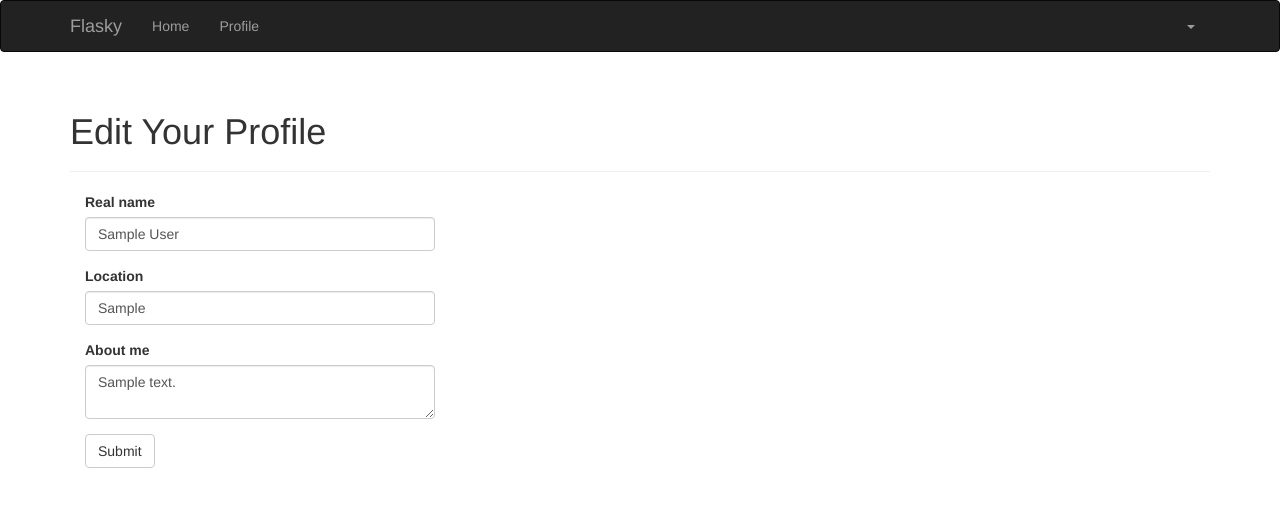
After one commit to MeloGuo/FlaskBlogs-FinalAssignment, a Flask app: page /edit-profile in a window 1280 px wide. The commit adds this page. Shown: the top 507 px of the page. Run offline with Flask 2, Linux system fonts and the light colour scheme; a user stored in the database is signed in; tables that the repository leaves empty hold one stand-in row (values such as "Sample post"); some libraries are stand-ins or nearby versions; grey boxes are pictures that could not be loaded.

Commit message:
add user data

```diff
--- a/app/auth/views.py
+++ b/app/auth/views.py
@@ -5,6 +5,16 @@ from ..models import User
 from .forms import LoginForm, RegistrationForm, ChangePasswordForm, PasswordResetForm, PasswordResetRequestForm, ChangeEmailForm
 from .. import db
 from ..email import send_email
+
+@auth.before_app_request
+def before_request():
+    if current_user.is_authenticated:
+        current_user.ping()
+        if not current_user.confirmed \
+                and request.endpoint \
+                and request.endpoint[:5] != 'auth.' \
+                and request.endpoint != 'static':
+            return redirect(url_for('auth.unconfirmed'))
 
 @auth.route('/login', methods=['GET', 'POST'])
 def login():
@@ -50,14 +60,6 @@ def confirm(token):
     else:
         flash('The confirmation link is invalid or has expired.')
     return redirect(url_for('main.index'))
-
-@auth.before_app_request
-def before_request():
-    if current_user.is_authenticated \
-            and not current_user.confirmed \
-            and request.endpoint[:5] != 'auth.' \
-            and request.endpoint != 'static':
-        return redirect(url_for('auth.unconfirmed'))
 
 @auth.route('/unconfirmed')
 def unconfirmed():
--- a/app/decorators.py
+++ b/app/decorators.py
@@ -6,7 +6,7 @@ def permission_required(permission):
     def decorator(f):
         @wraps(f)
         def decorated_function(*args, **kwargs):
-            if not current_user.can(permissions):
+            if not current_user.can(permission):
                 abort(403)
             return f(*args, **kwargs)
         return decorated_function
--- a/app/main/forms.py
+++ b/app/main/forms.py
@@ -1,7 +1,46 @@
 from flask_wtf import FlaskForm
-from wtforms import StringField, SubmitField
-from wtforms.validators import Required
+from wtforms import StringField, TextAreaField, BooleanField, SelectField,\
+    SubmitField
+from wtforms.validators import Required, Length, Email, Regexp
+from wtforms import ValidationError
+from ..models import Role, User
 
 class NameForm(FlaskForm):
     name = StringField('What is your name?', validators=[Required()])
     submit = SubmitField('Submit')
+
+class EditProfileForm(FlaskForm):
+    name = StringField('Real name', validators=[Length(0, 64)])
+    location = StringField('Location', validators=[Length(0, 64)])
+    about_me = TextAreaField('About me')
+    submit = SubmitField('Submit')
+
+class EditProfileAdminForm(FlaskForm):
+    email = StringField('Email', validators=[Required(), Length(1, 64),
+                                             Email()])
+    username = StringField('Username', validators=[
+        Required(), Length(1, 64), Regexp('^[A-Za-z][A-Za-z0-9_.]*$', 0,
+                                          'Usernames must have only letters, '
+                                          'numbers, dots or unserscores')])
+    confirmed = BooleanField('Confirmed')
+    role = SelectField('Role', coerce=int)
+    name = StringField('Real name', validators=[Length(0, 64)])
+    location = StringField('Location', validators=[Length(0, 64)])
+    about_me = TextAreaField('About me')
+    submit = SubmitField('Submit')
+
+    def __init__(self, user, *args, **kwargs):
+        super(EditProfileAdminForm, self).__init__(*args, **kwargs)
+        self.role.choices = [(role.id, role.name)
+                             for role in Role.query.order_by(Role.name).all()]
+        self.user = user
+
+    def validate_email(self, field):
+        if field.data != self.user.email and \
+                User.query.filter_by(email=field.data).first():
+            raise ValidationError('Email already refistered.')
+
+    def validate_username(self, field):
+        if field.data != self.user.username and \
+                User.query.filter_by(username=field.data).first():
+            raise ValidationError('Username already in use.')
--- a/app/main/views.py
+++ b/app/main/views.py
@@ -1,29 +1,60 @@
-from datetime import datetime
-from flask import render_template, session, redirect, url_for, current_app
+from flask import render_template, redirect, url_for, abort, flash
+from flask_login import login_required, current_user
 from . import main
-from .forms import NameForm
+from .forms import EditProfileForm, EditProfileAdminForm
 from .. import db
-from ..models import User
-from ..email import send_email
+from ..models import Role, User
+from ..decorators import admin_required
 
 @main.route('/', methods=['GET', 'POST'])
 def index():
-    form = NameForm()
+    return render_template('index.jinja2')
+
+@main.route('/user/<username>')
+def user(username):
+    user = User.query.filter_by(username=username).first()
+    if user is None:
+        abort(404)
+    return render_template('user.jinja2', user=user)
+
+@main.route('/edit-profile', methods=['GET', 'POST'])
+@login_required
+def edit_profile():
+    form = EditProfileForm()
     if form.validate_on_submit():
-        user = User.query.filter_by(username=form.name.data).first()
-        if user is None:
-            user = User(username=form.name.data)
-            db.session.add(user)
-            session['known'] = False
-            if current_app.config['FLASKY_ADMIN']:
-                send_email(current_app.config['FLASKY_ADMIN'], 'New User',
-                           'mail/new_user', user=user)
-        else:
-            session['known'] = True
-        session['name'] = form.name.data
-        form.name.data = ""
-        return redirect(url_for('.index'))
-    return render_template('index.jinja2',
-                           form=form, name=session.get('name'),
-                           known=session.get('known', False),
-                           current_time=datetime.utcnow())
+        current_user.name = form.name.data
+        current_user.location = form.location.data
+        current_user.about_me = form.about_me.data
+        db.session.add(current_user)
+        flash('Your profile has been updated.')
+        return redirect(url_for('.user', username=current_user.username))
+    form.name.data = current_user.name
+    form.location.data = current_user.location
+    form.about_me.data = current_user.about_me
+    return render_template('edit_profile.jinja2', form=form)
+
+@main.route('/edit-profile/<int:id>', methods=['GET', 'POST'])
+@login_required
+@admin_required
+def edit_profile_admin(id):
+    user = User.query.get_or_404(id)
+    form = EditProfileAdminForm(user=user)
+    if form.validate_on_submit():
+        user.email = form.email.data
+        user.username = form.username.data
+        user.confirmed = form.confirmed.data
+        user.role = Role.query.get(form.role.data)
+        user.name = form.name.data
+        user.location = form.location.data
+        user.about_me = form.about_me.data
+        db.session.add(user)
+        flash('The profile has been updated.')
+        return redirect(url_for('.user', username=user.username))
+    form.email.data = user.email
+    form.username.data = user.username
+    form.confirmed.data = user.confirmed
+    form.role.data = user.role_id
+    form.name.data = user.name
+    form.location.data = user.location
+    form.about_me.data = user.about_me
+    return render_template('edit_profile.jinja2', form=form, user=user)
--- a/app/models.py
+++ b/app/models.py
@@ -1,8 +1,10 @@
 from . import db
+import hashlib
+from datetime import datetime
 from werkzeug.security import generate_password_hash, check_password_hash
 from flask_login import UserMixin, AnonymousUserMixin
 from . import login_manager
-from flask import current_app
+from flask import current_app, request
 from itsdangerous import TimedJSONWebSignatureSerializer as Serializer
 
 class Role(db.Model):
@@ -46,6 +48,12 @@ class User(UserMixin, db.Model):
     email_address = db.Column(db.String(64), unique=True)
     password_hash = db.Column(db.String(128))
     confirmed = db.Column(db.Boolean, default=False)
+    name = db.Column(db.String(64))
+    location = db.Column(db.String(64))
+    about_me = db.Column(db.Text())
+    member_since = db.Column(db.DateTime(), default=datetime.utcnow)
+    last_seen = db.Column(db.DateTime(), default=datetime.utcnow)
+    avatar_hash = db.Column(db.String(32))
 
     def __init__(self, **kwargs):
         super(User, self).__init__(**kwargs)
@@ -54,6 +62,8 @@ class User(UserMixin, db.Model):
                 self.role = Role.query.filter_by(permissions=0xff).first()
             if self.role is None:
                 self.role = Role.query.filter_by(default=True).first()
+        if self.email is not None and self.avatar_hash is None:
+            self.avatar_hash = hashlib.md5(self.email.encode('utf-8')).hexdigest()
 
     @property
     def password(self):
@@ -116,6 +126,8 @@ class User(UserMixin, db.Model):
         if self.query.filter_by(email=new_email).first() is not None:
             return False
         self.email = new_email
+        self.avatar_hash = hashlib.md5(
+            self.email.encode('utf-8')).hexdigest()
         db.session.add(self)
         return True
 
@@ -125,6 +137,21 @@ class User(UserMixin, db.Model):
 
     def is_administrator(self):
         return self.can(Permission.ADMINISTER)
+
+    def ping(self):
+        self.last_seen = datetime.utcnow()
+        db.session.add(self)
+
+    def gravatar(self, size=100, default='identicon', rating='g'):
+        if request.is_secure:
+            url = 'https://secure.gravatar.com/avatar'
+        else:
+            url = 'http://www.gravatar.com/avatar'
+        hash = self.avatar_hash or hashlib.md5(
+            self.email.encode('utf8')).hexdigest()
+        return '{url}/{hash}?s={size}&d={default}&r={rating}'.format(
+            url=url, hash=hash, size=size, default=default, rating=rating)
+
 
     def __repr__(self):
         return '<User %r>' % self.username
--- /dev/null
+++ b/app/static/styles.css
@@ -0,0 +1,7 @@
+.profile-thumbnail {
+    position: absolute;
+}
+.profile-header {
+    min-height: 260px;
+    margin-left: 280px;
+}
--- a/app/templates/base.jinja2
+++ b/app/templates/base.jinja2
@@ -1,6 +1,11 @@
 {% extends "bootstrap/base.html" %}
 
 {% block title %}Flasky{% endblock %}
+
+{% block head %}
+{{ super() }}
+<link rel="stylesheet" type="text/css" href="{{ url_for('static', filename='styles.css') }}">
+{% endblock %}
 
 {% block navbar %}
 <div class="navbar navbar-inverse" role="navigation">
@@ -17,11 +22,17 @@
         <div class="navbar-collapse collapse">
             <ul class="nav navbar-nav">
                 <li><a href="{{ url_for('main.index') }}">Home</a></li>
+                {% if current_user.is_authenticated %}
+                <li><a href="{{ url_for('main.user', username=current_user.username) }}">Profile</a></li>
+                {% endif %}
             </ul>
             <ul class="nav navbar-nav navbar-right">
                 {% if current_user.is_authenticated %}
                  <li class="dropdown">
-                     <a href="#" class="dropdown-toggle" data-toggle="dropdown">Account <b class="caret"></b></a>
+                     <a href="#" class="dropdown-toggle" data-toggle="dropdown">
+                         <img src="{{ current_user.gravatar(size=18) }}"
+                         Account <b class="caret"></b>
+                     </a>
                      <ul class="dropdown-menu">
                          <li><a href="{{ url_for('auth.change_password') }}">Change Password</a></li>
                          <li><a href="{{ url_for('auth.change_email_request') }}">Change Email</a></li>
--- /dev/null
+++ b/app/templates/edit_profile.jinja2
@@ -0,0 +1,13 @@
+{% extends "base.jinja2" %}
+{% import "bootstrap/wtf.html" as wtf %}
+
+{% block title %}Flasky - Edit Profile{% endblock %}
+
+{% block page_content %}
+<div class="page-header">
+    <h1>Edit Your Profile</h1>
+</div>
+<div class="col-lg-4">
+    {{ wtf.quick_form(form) }}
+</div>
+{% endblock %}
```
Also changed, not shown: app/templates/user.jinja2 (+27 -3 lines), migrations/versions/760be0ebde21_big_change.py (added, +36 -0 lines), migrations/versions/76ba5b95f2e0_add_avatar.py (added, +28 -0 lines), tests/test_user_model.py (+36 -0 lines), README.md.
